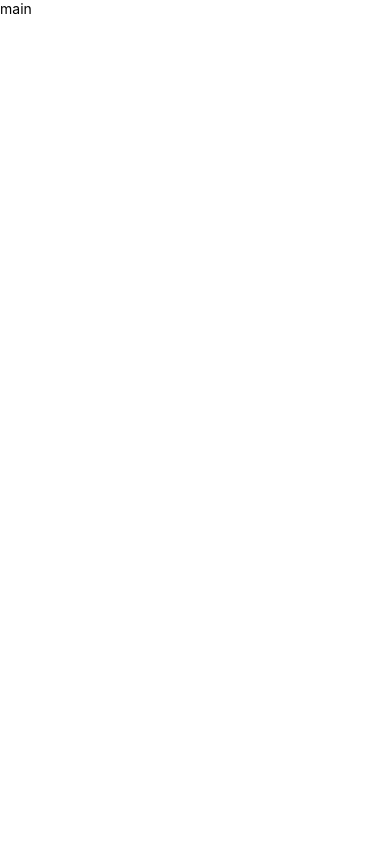
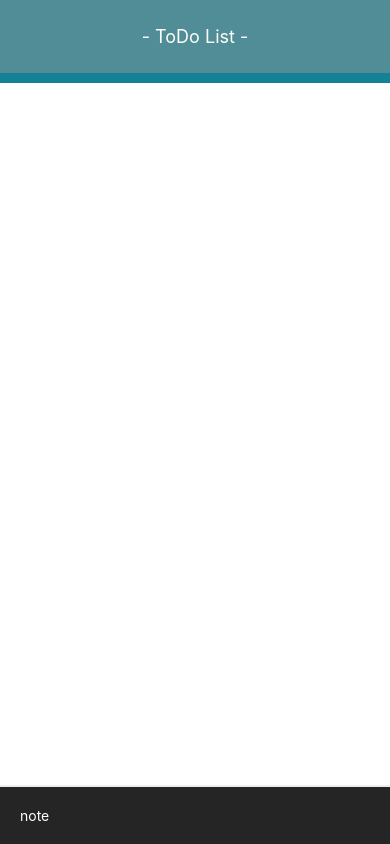
Before and after one commit to GergoNagy/Todo_react-native, a React Native app: screen / in a window 390 px wide. Built offline with nearby package versions, Linux system fonts and the light colour scheme.

Commit message:
add the basic view to the main component

```diff
--- a/app/components/main.js
+++ b/app/components/main.js
@@ -12,11 +12,79 @@ import {
 export default class App extends Component {
     render() {
         return (
-            <View>
-                <Text>
-                    main
-                </Text>
+            <View style={styles.container} >
+
+                <View style={styles.header}>
+                    <Text style={styles.headerText}> - ToDo List - </Text>
+                </View>
+
+                <ScrollView style={styles.scrollContainer}>
+
+                </ScrollView>
+
+                <View style={styles.footer}>
+                    <TextInput
+                        style={styles.textInput}
+                        placeholder = 'note'
+                        placeholderTextColor='white'
+                        underlineColorAndroid='transparent'>
+                    </TextInput>
+                </View>
             </View>
         );
     }
 }
+
+const styles = StyleSheet.create({
+    container: {
+        flex:1,
+    },
+    header: {
+        backgroundColor: '#518D97',
+        alignItems: 'center',
+        justifyContent: 'center',
+        borderBottomWidth: 10,
+        borderBottomColor: '#128294'
+    },
+    headerText: {
+        color: 'white',
+        fontSize: 18,
+        padding: 26
+    },
+    scrollContainer: {
+        flex: 1,
+        marginBottom: 100
+    },
+    footer: {
+        position: 'absolute',
+        bottom: 0,
+        left: 0,
+        right: 0,
+        zIndex: 10
+    },
+    textInput: {
+        alignSelf: 'stretch',
+        color: '#fff',
+        padding: 20,
+        backgroundColor: '#252525',
+        borderTopWidth: 2,
+        borderTopColor: '#ededed'
+    },
+    addButton: {
+        position: 'absolute',
+        zIndex: 11,
+        right: 20,
+        bottom: 90,
+        backgroundColor: '#E91E63',
+        width: 70,
+        height: 70,
+        borderRadius: 35,
+        alignItems: 'center',
+        justifyContent: 'center',
+        elevation: 8
+    },
+    addButtonText: {
+        color: '#fff',
+        fontSize: 24
+    }
+})
```
